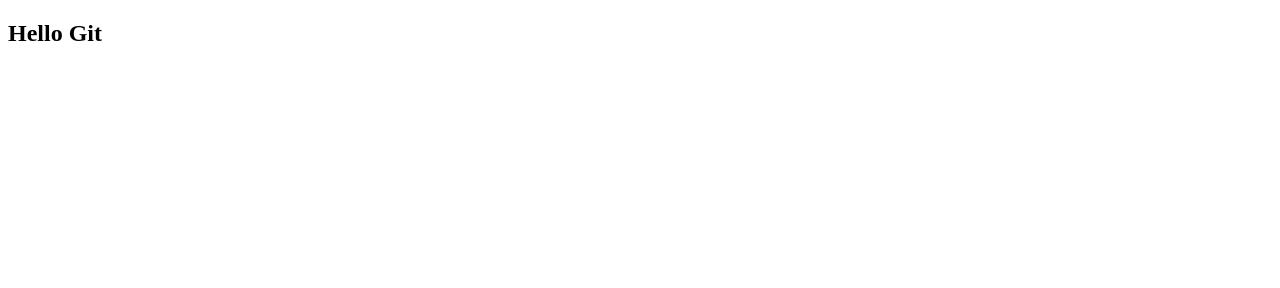
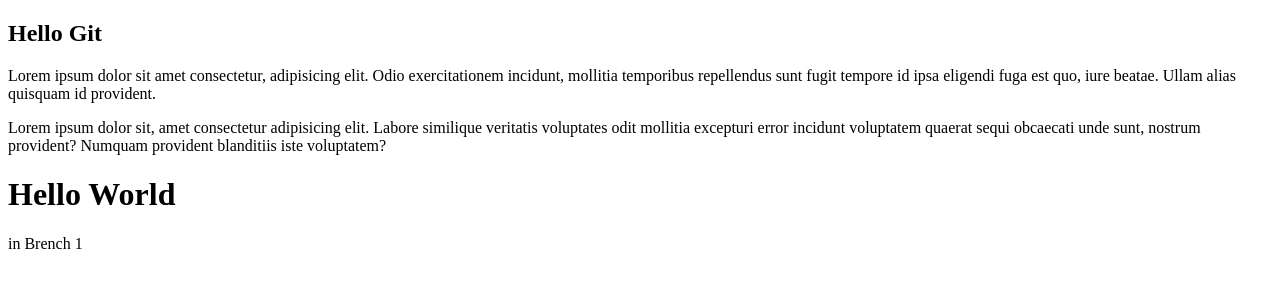
Before and after one commit to tsiumrak/tsiumrak.github.com, a plain HTML site: page index.html in a window 1280 px wide. Drawn offline with Linux system fonts and the light colour scheme.

Commit message:
added css and page1

```diff
--- a/index.html
+++ b/index.html
@@ -5,12 +5,21 @@
     <meta http-equiv="X-UA-Compatible" content="IE=edge">
     <meta name="viewport" content="width=device-width, initial-scale=1.0">
     <title>Document</title>
+    <link rel="stylesheet" href="./css/style.css">
 </head>
 <body>
 
     <h2>Hello Git</h2>
 
+    <p>Lorem ipsum dolor sit amet consectetur, adipisicing elit. Odio exercitationem incidunt, mollitia temporibus repellendus sunt fugit tempore id ipsa eligendi fuga est quo, iure beatae. Ullam alias quisquam id provident.</p>
 
+    <p>Lorem ipsum dolor sit, amet consectetur adipisicing elit. Labore similique veritatis voluptates odit mollitia excepturi error incidunt voluptatem quaerat sequi obcaecati unde sunt, nostrum provident? Numquam provident blanditiis iste voluptatem?</p>
+
+    <h1>Hello World</h1>
+
+    <p>in Brench 1</p>
+
+    <a href="./pages/page1.html"></a>
 
 
 
```
Also changed, not shown: css/style.css (added), pages/page1.html (added).
